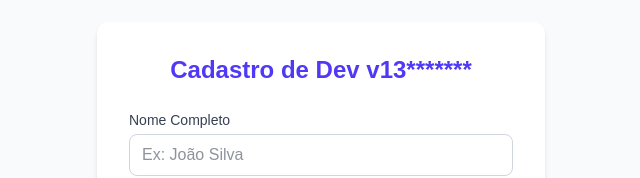
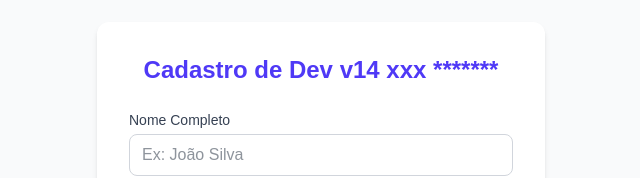
Before and after one commit to logicinfocursos/github-actions, a Next.js app: page / in a window 1280 px wide. Shown: the part 111-289 px from the top of the page, without its empty margins (319-959 px from the left). Built offline with nearby package versions, Linux system fonts and the light colour scheme.

Commit message:
teste com o uso do telegram 2

```diff
--- a/app/page.js
+++ b/app/page.js
@@ -85,7 +85,7 @@ export default function Home() {
     <main className="min-h-screen bg-gray-50 flex flex-col items-center justify-center p-4 text-gray-800">
       <div className="bg-white p-8 rounded-xl shadow-md w-full max-w-md">
         <h1 className="text-2xl font-bold mb-6 text-center text-indigo-600">
-          Cadastro de Dev v13*******
+          Cadastro de Dev v14 xxx *******
         </h1>
 
         {enviado ? (
```
